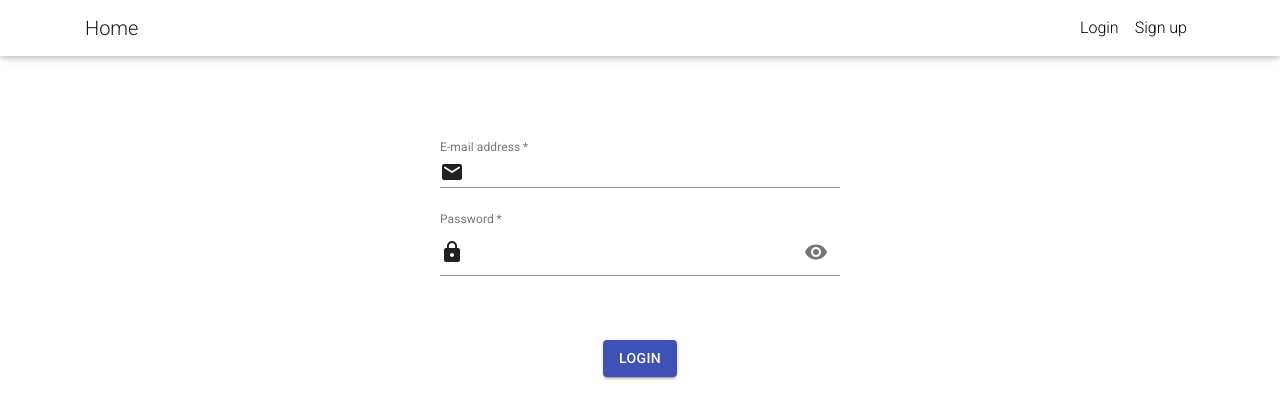
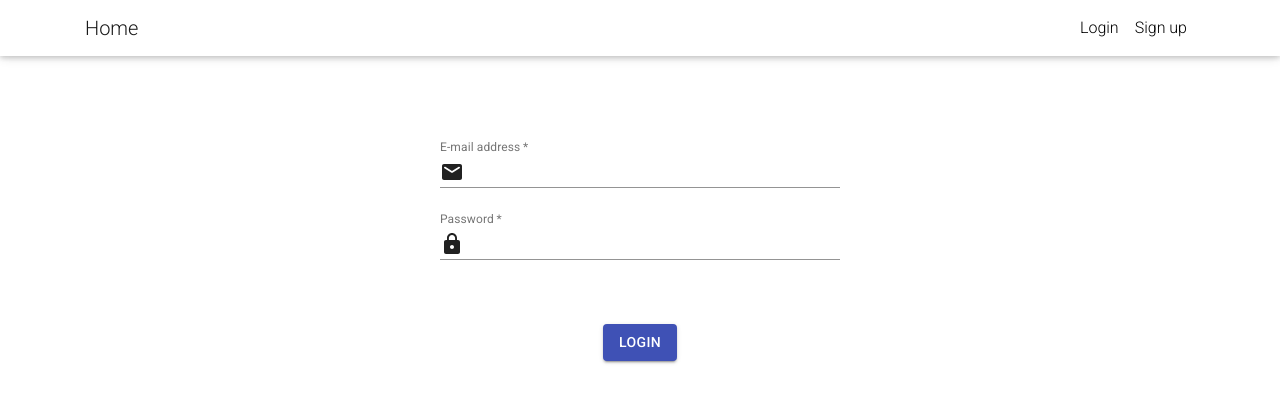
Before and after one commit to CatrinaB/SocAs, a React (Create React App) app: page /login in a window 1280 px wide. Shown: the top 418 px of the page. Built offline with nearby package versions, Linux system fonts and the light colour scheme.

Commit message:
Added private routes

```diff
--- a/src/App.js
+++ b/src/App.js
@@ -15,6 +15,7 @@ import BackgroundImagePage from "./components/Background";
 import AssistantForm from "./components/AssistantForm";
 import DisabilityForm from "./components/DisabilityForm";
 import Account from "./pages/Account";
+import PrivateRoute from "./components/auth/PrivateRoute"
 
 import "./App.css";
 import Navbar from "./components/navigation/Navbar";
@@ -31,11 +32,11 @@ function App() {
 						<Switch>
 							<Route path="/login" component={Login}/>
 							<Route path="/signup" component={SignupForm}/>
-							<Route path="/dashboard" component={Dashboard}/>
 							<Route path="/background" component={BackgroundImagePage}/>
 							<Route path="/assistantForm" component={AssistantForm}/>
 							<Route path="/disabilityForm" component={DisabilityForm}/>
-							<Route path="/account" component={Account}/>
+							<PrivateRoute path="/dashboard" component={Dashboard}/>
+							<PrivateRoute path="/account" component={Account}/>
 							<Route path="/logout" component={Logout}/>
 							<Redirect to="/login"/>
 						</Switch>
--- a/src/components/auth/Login.js
+++ b/src/components/auth/Login.js
@@ -147,19 +147,6 @@ class LoginForm extends React.Component {
 									<Lock/>
 								</InputAdornment>
 							),
-							endAdornment: (
-								<IconButton
-									aria-label="toggle password visibility"
-									onClick={this.handlePasswordClick}
-									onMouseDown={this.handleMouseDownPassword}
-								>
-									{this.state.showPassword ? (
-										<VisibilityOff/>
-									) : (
-										<Visibility/>
-									)}
-								</IconButton>
-							)
 						}}
 						style={{ width: "400px" }}
 					/>
--- /dev/null
+++ b/src/components/auth/PrivateRoute.js
@@ -0,0 +1,24 @@
+import { Redirect, Route } from "react-router-dom";
+import React from "react";
+import { connect } from "react-redux";
+import store from "../../redux/store";
+
+
+const PrivateRoute = ({ component: Component, ...rest }) => (
+	<Route {...rest} render={props => {
+		const token = store.getState().auth.token;
+		return (
+			token !== undefined && token != null
+				? <Component {...props} />
+				: <Redirect to={{ pathname: '/login', state: { from: props.location } }}/>)
+		}
+	}/>
+)
+
+const mapStateToProps = state => {
+	return {
+		token: state.auth.token,
+	};
+};
+
+export default connect(mapStateToProps)(PrivateRoute);
--- a/src/pages/Account.js
+++ b/src/pages/Account.js
@@ -1,6 +1,4 @@
 import React from "react";
-import store from "../redux/store";
-import { Redirect } from "react-router-dom";
 
 
 class Account extends React.Component {
@@ -12,10 +10,6 @@ class Account extends React.Component {
 	}
 
 	render() {
-		if (!store.getState().auth.token) {
-			return (<Redirect to="/login"/>);
-		}
-
 		return (<div>Account page</div>);
 	}
 }
```
Also changed, not shown: src/components/auth/RequireAuth.js (deleted, +0 -10 lines).
